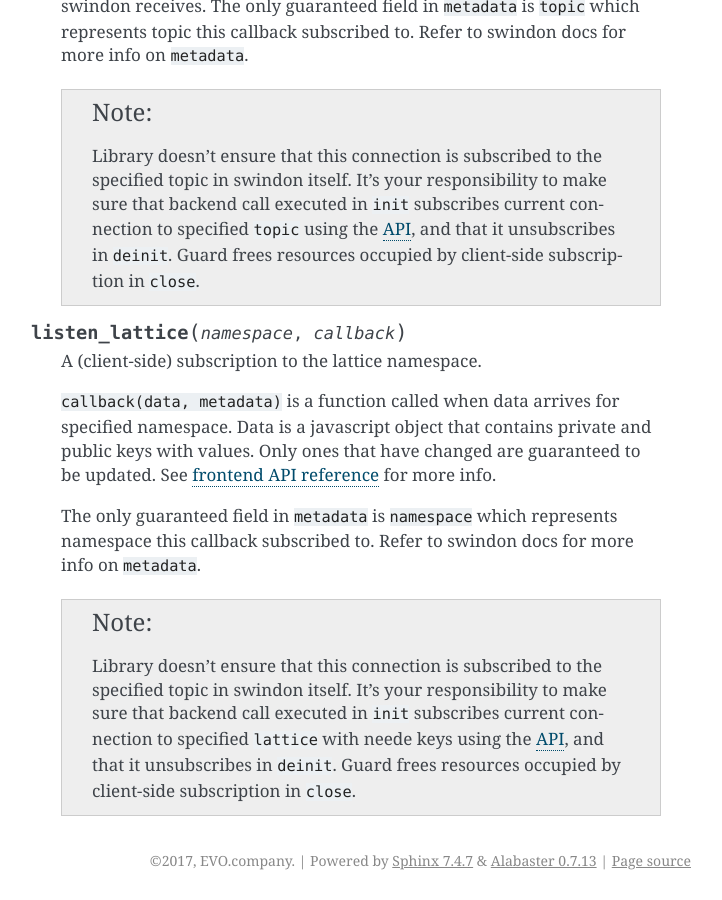
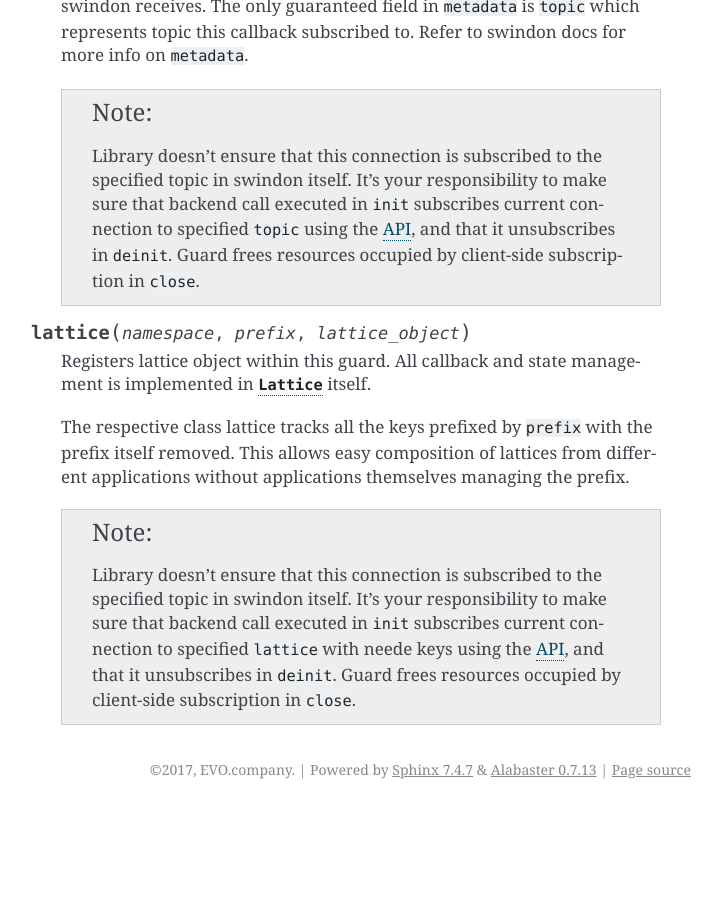
Before and after one commit to swindon-rs/swindon-js, a Sphinx documentation site: the page built from doc/stateful_api.rst, in a window 1280 px wide and 900 px high, scrolled down 1623 px. Shown: the whole window, without its empty margins (419-1141 px from the left). Built offline with Sphinx 7.4.7, drawn with Linux system fonts in a browser that asks for light colours; after the commit the page ends 2432 px from its top, so only the background shows below that; some of the changed text lies outside the part shown.

Commit message:
Document potentially better API for lattice

```diff
--- a/doc/index.rst
+++ b/doc/index.rst
@@ -12,6 +12,7 @@ Welcome to Swindon.js's documentation!
 
    basic_api
    stateful_api
+   lattice
 
 
 Indices and tables
--- a/doc/stateful_api.rst
+++ b/doc/stateful_api.rst
@@ -94,19 +94,15 @@ API Description
            frees resources occupied by client-side subscription in ``close``.
 
 
-   .. method:: listen_lattice(namespace, callback)
+   .. method:: lattice(namespace, prefix, lattice_object)
 
-        A (client-side) subscription to the lattice namespace.
+        Registers lattice object within this guard. All callback and state
+        management is implemented in :class:`Lattice` itself.
 
-        ``callback(data, metadata)`` is a function called when data arrives
-        for specified namespace. Data is a javascript object that contains
-        private and public keys with values. Only ones that have changed
-        are guaranteed to be updated. See
-        `frontend API reference <frontend-docs_>`_ for more info.
-
-        The only guaranteed field in ``metadata`` is ``namespace`` which
-        represents namespace this callback subscribed to. Refer to swindon
-        docs for more info on ``metadata``.
+        The respective class lattice tracks all the keys prefixed by ``prefix``
+        with the prefix itself removed. This allows easy composition of
+        lattices from different applications without applications themselves
+        managing the prefix.
 
         .. note:: Library doesn't ensure that this connection is subscribed
            to the specified topic in swindon itself. It's your responsibility
```
Also changed, not shown: doc/lattice.rst (added, +88 -0 lines).
